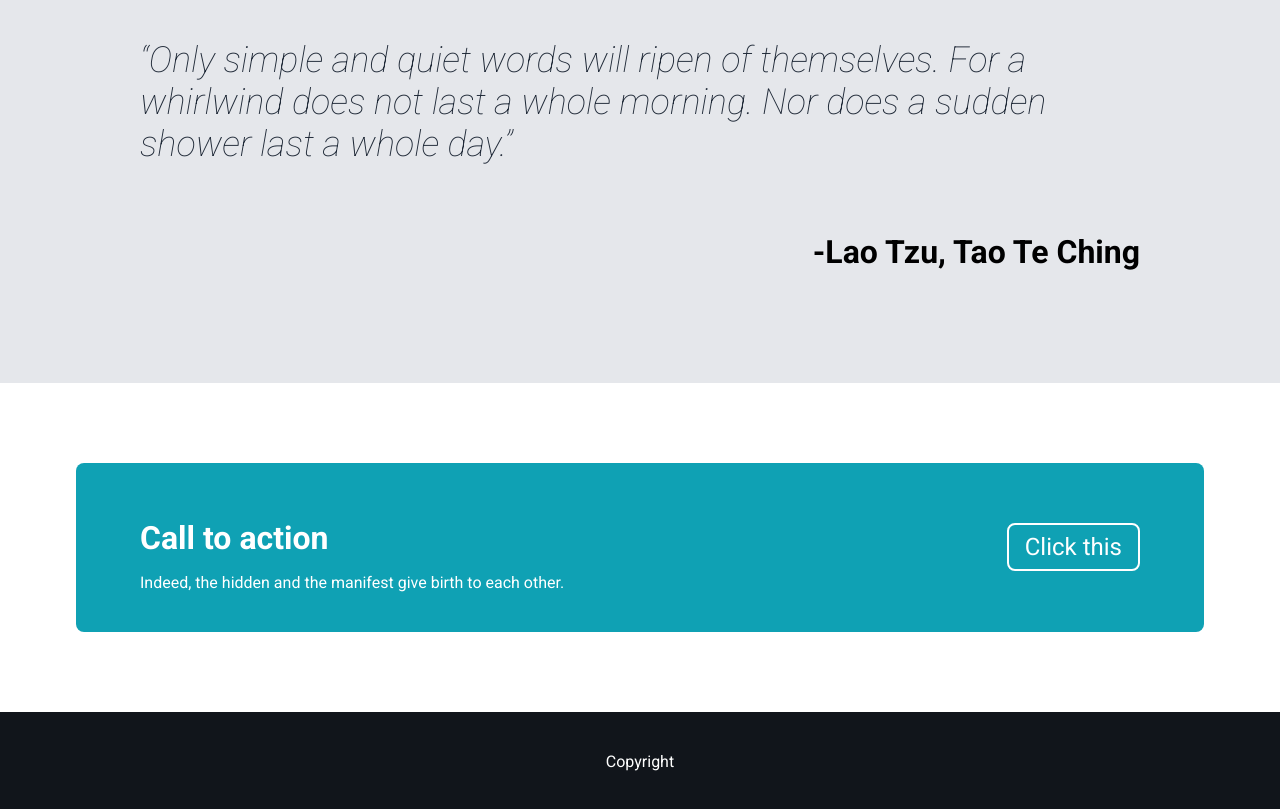
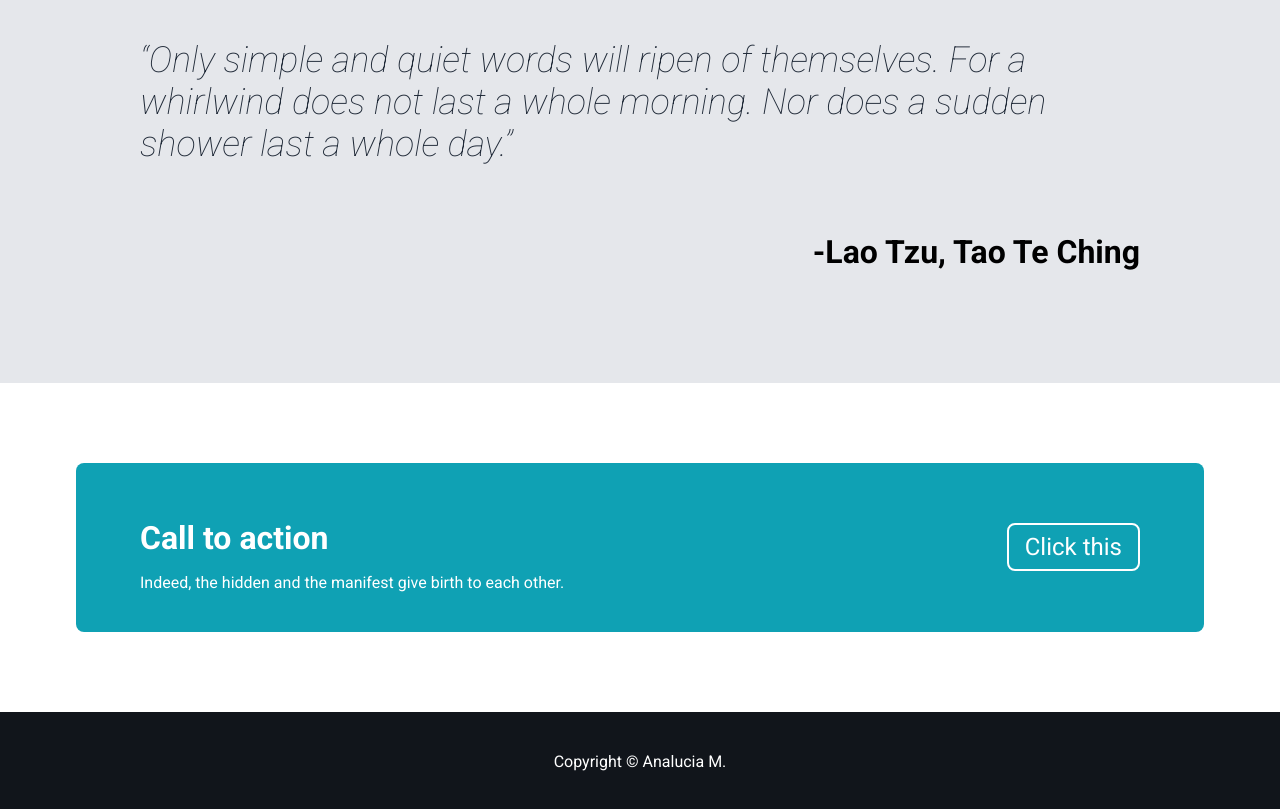
Before and after one commit to anilu-221/landing-page, a plain HTML site: page index.html in a window 1280 px wide. Shown: the part 1342-2151 px from the top of the page. Drawn offline with Linux system fonts and the light colour scheme.

Commit message:
Adds copyright on footer and preview link

```diff
--- a/index.html
+++ b/index.html
@@ -100,7 +100,7 @@
 
     <!--Footer-->
     <footer class="bg-primary">
-        <p>Copyright</p>
+        <p>Copyright © Analucia M.</p>
     </footer>
 </body>
 </html>
```
Also changed, not shown: 1 other file.
